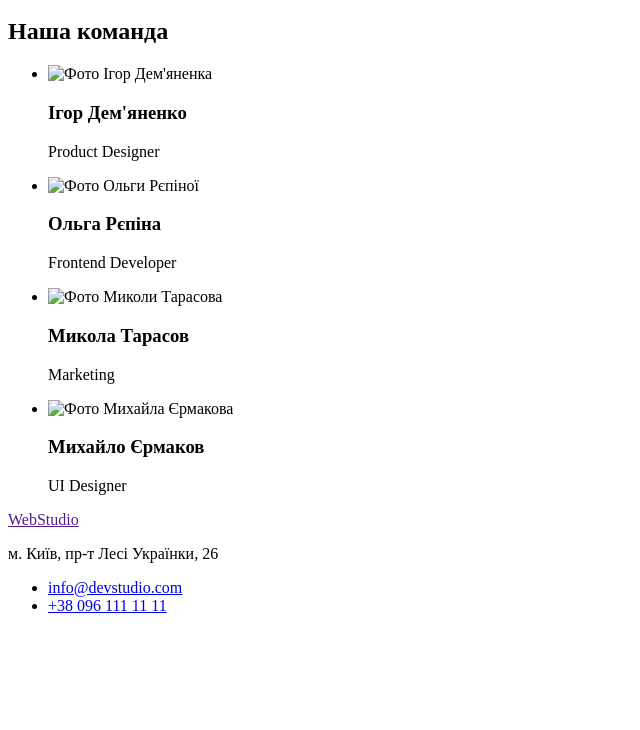
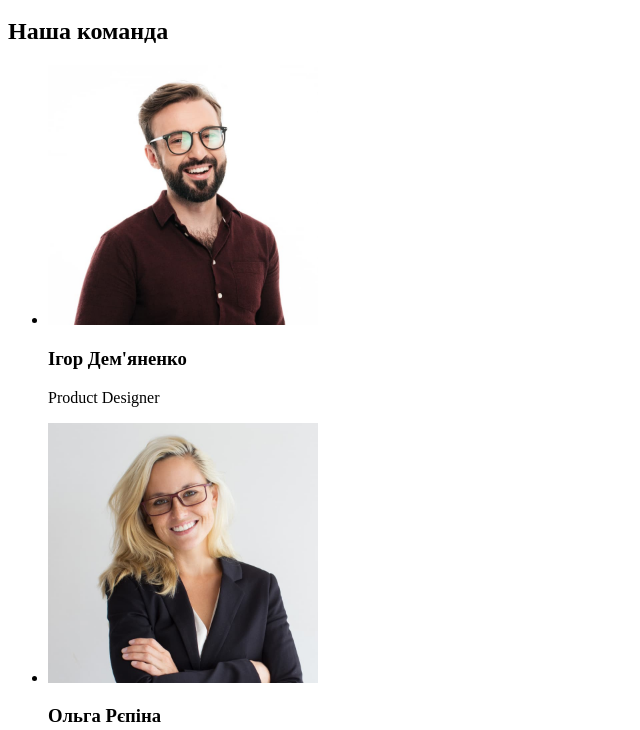
Before and after one commit to Vitalik-Stakhiv/goit-markup-hw-08, a plain HTML site: page index.html in a window 1280 px wide. Shown: the part 1553-2283 px from the top of the page, without its empty margins (0-640 px from the left). Before the commit the page ends 2184 px from the top, so only its background shows below. Drawn offline with Linux system fonts and the light colour scheme; the site is published under a folder, as on GitHub Pages, so addresses that start at the root find nothing.

Commit message:
Update index.html

```diff
--- a/index.html
+++ b/index.html
@@ -59,22 +59,22 @@
       <h2>Наша команда</h2>
       <ul>
          <li>
-            <img src="/images/team_card_1.jpg" alt="Фото Ігор Дем'яненка" width="270">
+            <img src="./images/team_card_1.jpg" alt="Фото Ігор Дем'яненка" width="270">
             <h3>Ігор Дем'яненко</h3>
             <p lang="en">Product Designer</p>
          </li>
          <li>
-            <img src="/images/team_card_2.jpg" alt="Фото Ольги Рєпіної" width="270">
+            <img src="./images/team_card_2.jpg" alt="Фото Ольги Рєпіної" width="270">
             <h3>Ольга Рєпіна</h3>
             <p lang="en">Frontend Developer</p>
          </li>
          <li>
-            <img src="/images/team_card_3.jpg" alt="Фото Миколи Тарасова" width="270">
+            <img src="./images/team_card_3.jpg" alt="Фото Миколи Тарасова" width="270">
             <h3>Микола Тарасов</h3>
             <p lang="en">Marketing</p>
          </li>
          <li>
-            <img src="/images/team_card_4.jpg" alt="Фото Михайла Єрмакова" width="270">
+            <img src="./images/team_card_4.jpg" alt="Фото Михайла Єрмакова" width="270">
             <h3>Михайло Єрмаков</h3>
             <p lang="en">UI Designer</p>
          </li>
```
